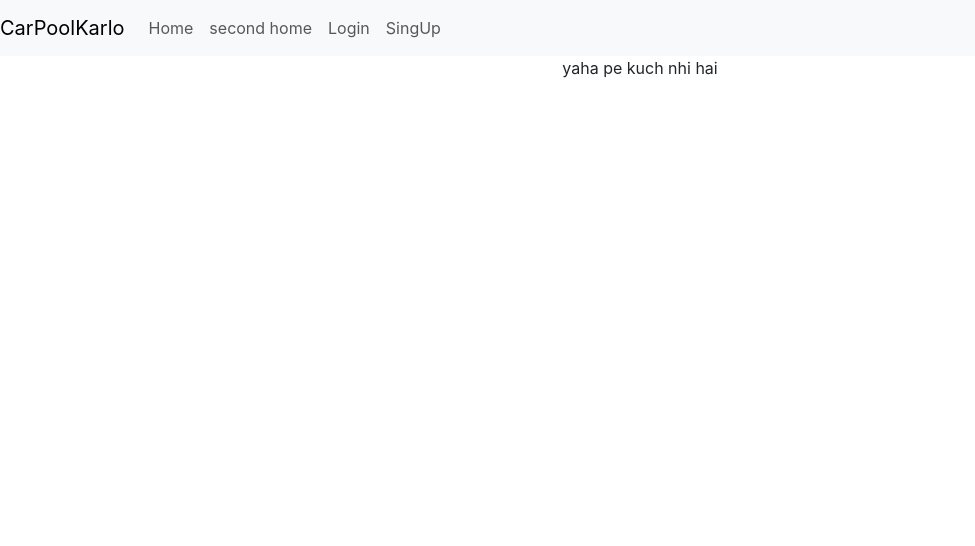
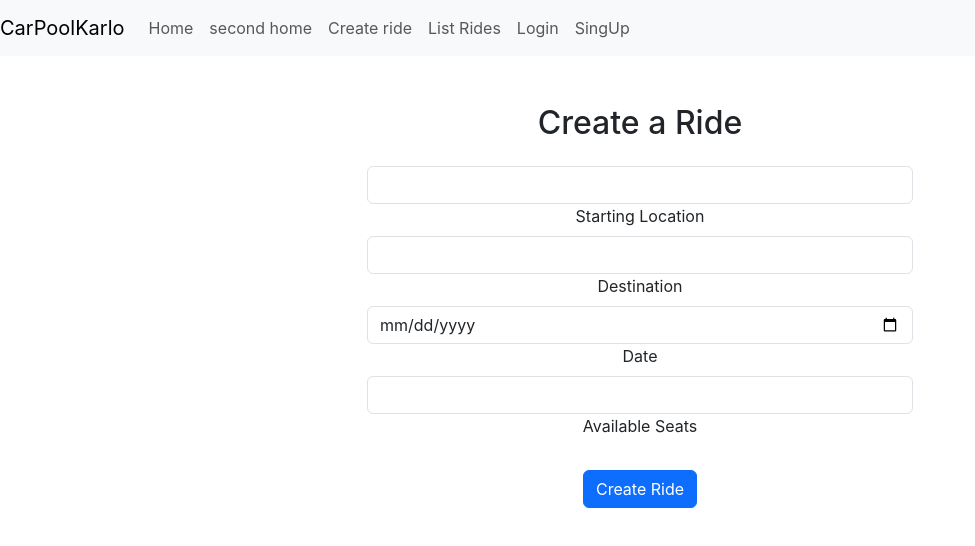
Before and after one commit to prateeksrivastav2/Car_pooling_frontend, a React (Create React App) app: page /create-ride in a window 1280 px wide. Shown: the top 546 px of the page, without its empty margins (0-975 px from the left). Built offline with nearby package versions, Linux system fonts and the light colour scheme.

Commit message:
ride added

```diff
--- a/src/App.js
+++ b/src/App.js
@@ -1,11 +1,13 @@
+// App.js
 import React from 'react';
 import './App.css';
 import Navbar from './components/Navbar';
 import 'bootstrap/dist/css/bootstrap.min.css';
-import { BrowserRouter as Router, Route, Routes } from "react-router-dom";
+import { BrowserRouter as Router, Route, Routes } from 'react-router-dom';
 import Login from './components/Login';
 import Signup from './components/Signup';
-
+import CreateRide from './components/CreateRideForm';
+import ListRides from './components/ListRides';
 
 function App() {
   return (
@@ -16,7 +18,9 @@ function App() {
           <Route exact path="/" element={<>This is home page</>} />
           <Route exact path="/home" element={<>This is second home page</>} />
           <Route exact path="/login" element={<Login />} />
-            <Route exact path="/signup" element={<Signup/>} />
+          <Route exact path="/signup" element={<Signup />} />
+          <Route exact path="/create-ride" element={<CreateRide />} />
+          <Route exact path="/list-rides" element={<ListRides />} />
           <Route exact path="*" element={<>yaha pe kuch nhi hai</>} />
         </Routes>
       </Router>
--- /dev/null
+++ b/src/components/CreateRideForm.js
@@ -0,0 +1,86 @@
+// components/CreateRide.js
+import React, { useState } from 'react';
+import { MDBContainer, MDBRow, MDBCol, MDBInput, MDBBtn } from 'mdb-react-ui-kit';
+import axios from 'axios';
+
+const CreateRide = () => {
+  const [startingLocation, setStartingLocation] = useState('');
+  const [destination, setDestination] = useState('');
+  const [date, setDate] = useState('');
+  const [availableSeats, setAvailableSeats] = useState('');
+
+  const handleCreateRide = async () => {
+    try {
+      // Fetch user email from localStorage
+      const userEmail = localStorage.getItem('email');
+
+      const response = await axios.post('http://localhost:3000/rides/create', {
+        startingLocation,
+        destination,
+        date,
+        availableSeats,
+        userEmail, // Send user email to the backend
+      });
+
+      if (response.data) {
+        console.log('Ride created successfully:', response.data);
+        // You can redirect or update state accordingly
+      }
+    } catch (error) {
+      console.error('Error creating ride:', error);
+      // Handle error, show an alert, etc.
+    }
+  };
+
+  return (
+    <MDBContainer>
+      <MDBRow className="mt-5">
+        <MDBCol md="6" className="mx-auto">
+          <form>
+            <h2 className="text-center mb-4">Create a Ride</h2>
+
+            <MDBInput
+              label="Starting Location"
+              id="startingLocation"
+              type="text"
+              value={startingLocation}
+              onChange={(e) => setStartingLocation(e.target.value)}
+            />
+
+            <MDBInput
+              label="Destination"
+              id="destination"
+              type="text"
+              value={destination}
+              onChange={(e) => setDestination(e.target.value)}
+            />
+
+            <MDBInput
+              label="Date"
+              id="date"
+              type="date"
+              value={date}
+              onChange={(e) => setDate(e.target.value)}
+            />
+
+            <MDBInput
+              label="Available Seats"
+              id="availableSeats"
+              type="number"
+              value={availableSeats}
+              onChange={(e) => setAvailableSeats(e.target.value)}
+            />
+
+            <div className="text-center mt-4">
+              <MDBBtn color="primary" onClick={handleCreateRide}>
+                Create Ride
+              </MDBBtn>
+            </div>
+          </form>
+        </MDBCol>
+      </MDBRow>
+    </MDBContainer>
+  );
+};
+
+export default CreateRide;
--- /dev/null
+++ b/src/components/ListRides.js
@@ -0,0 +1,41 @@
+   // components/ListRides.js
+   import React, { useState, useEffect } from 'react';
+   import axios from 'axios';
+
+   const ListRides = () => {
+     const [rides, setRides] = useState([]);
+
+     useEffect(() => {
+       const fetchRides = async () => {
+         try {
+           const response = await axios.get('http://localhost:3000/rides/list');
+           setRides(response.data);
+         } catch (error) {
+           console.error('Error fetching rides:', error);
+           // Handle error, show an alert, etc.
+         }
+       };
+
+       fetchRides();
+     }, []); // Runs once when the component mounts
+
+     return (
+       <div>
+         <h2>Available Rides</h2>
+         <ul>
+          {rides.length === 0 && "no rides available right now "}
+           {rides.map((ride) => (
+             <li key={ride._id}>
+               <strong>Driver: {ride.driver.name}</strong>
+               <p>Starting Location: {ride.startingLocation}</p>
+               <p>Destination: {ride.destination}</p>
+               <p>Date: {new Date(ride.date).toLocaleDateString()}</p>
+               <p>Available Seats: {ride.availableSeats}</p>
+             </li>
+           ))}
+         </ul>
+       </div>
+     );
+   };
+
+   export default ListRides;
--- a/src/components/Navbar.js
+++ b/src/components/Navbar.js
@@ -19,6 +19,16 @@ const Navbar = () => {
             </Link>
           </li>
           <li className="nav-item">
+            <Link className="nav-link" to="/create-ride">
+              Create ride
+            </Link>
+          </li>
+          <li className="nav-item">
+            <Link className="nav-link" to="/list-rides">
+              List Rides
+            </Link>
+          </li>
+          <li className="nav-item">
             <Link className="nav-link" to="/login">
                 Login
             </Link>
--- a/src/components/Signup.js
+++ b/src/components/Signup.js
@@ -1,4 +1,4 @@
-import React, { useState } from 'react';
+import React, { useState } from "react";
 import {
   MDBBtn,
   MDBContainer,
@@ -7,23 +7,23 @@ import {
   MDBCard,
   MDBCardBody,
   MDBInput,
-  MDBIcon
-} from 'mdb-react-ui-kit';
-import { Link, useNavigate } from 'react-router-dom';
+  MDBIcon,
+} from "mdb-react-ui-kit";
+import { Link, useNavigate } from "react-router-dom";
 import "../styles/Login.css";
 
 function SignUp() {
-  const [username, setUsername] = useState(''); // Add username state
-  const [email, setEmail] = useState('');
-  const [password, setPassword] = useState('');
+  const [username, setUsername] = useState(""); // Add username state
+  const [email, setEmail] = useState("");
+  const [password, setPassword] = useState("");
   const navigate = useNavigate();
 
   const handleSignUp = async () => {
     try {
-      const response = await fetch('http://localhost:3000/auth/signup', {
-        method: 'POST',
+      const response = await fetch("http://localhost:3000/auth/signup", {
+        method: "POST",
         headers: {
-          'Content-Type': 'application/json',
+          "Content-Type": "application/json",
         },
         body: JSON.stringify({
           username: username,
@@ -35,84 +35,111 @@ function SignUp() {
       if (response.ok) {
         // Registration successful
         const data = await response.json();
-        console.log('Registration successful:', data);
+        console.log("Registration successful:", data);
 
         // You can redirect to the login page or any other page as needed
-        navigate('/login');
+        navigate("/login");
       } else {
         // Registration failed, handle the error
         const errorData = await response.json();
-        console.error('Registration failed:', errorData);
+        console.error("Registration failed:", errorData);
 
         // Show a prompt for registration failure
-        alert('Registration failed. Please try again.');
+        alert("Registration failed. Please try again.");
       }
     } catch (error) {
-      console.error('Error during registration:', error);
+      console.error("Error during registration:", error);
 
       // Show a prompt for registration failure
-      alert('An error occurred during registration. Please try again.');
+      alert("An error occurred during registration. Please try again.");
     }
   };
 
   return (
     <div className="main">
       <MDBContainer fluid>
-        <MDBRow className='d-flex justify-content-center align-items-center h-100'>
-          <MDBCol col='12'>
-            <MDBCard className='bg-dark text-white my-5 mx-auto' style={{borderRadius: '1rem', maxWidth: '400px'}}>
-              <MDBCardBody className='p-5 d-flex flex-column align-items-center mx-auto w-100'>
+        <MDBRow className="d-flex justify-content-center align-items-center h-100">
+          <MDBCol col="12">
+            <MDBCard
+              className="bg-dark text-white my-5 mx-auto"
+              style={{ borderRadius: "1rem", maxWidth: "400px" }}
+            >
+              <MDBCardBody className="p-5 d-flex flex-column align-items-center mx-auto w-100">
                 <h2 className="fw-bold mb-2 text-uppercase">Sign Up</h2>
-                <p className="text-white-50 mb-5">Please register your username, email, and password!</p>
+                <p className="text-white-50 mb-5">
+                  Please register your username, email, and password!
+                </p>
                 <MDBInput
-                  wrapperClass='mb-4 mx-5 w-100'
-                  labelClass='text-white'
-                  label='Username'
-                  id='formControlLg'
-                  type='text'
+                  wrapperClass="mb-4 mx-5 w-100"
+                  labelClass="text-white"
+                  label="Username"
+                  id="formControlLg"
+                  type="text"
                   size="lg"
                   value={username}
                   onChange={(e) => setUsername(e.target.value)}
                   required
                 />
                 <MDBInput
-                  wrapperClass='mb-4 mx-5 w-100'
-                  labelClass='text-white'
-                  label='Email address'
-                  id='formControlLg'
-                  type='email'
+                  wrapperClass="mb-4 mx-5 w-100"
+                  labelClass="text-white"
+                  label="Email address"
+                  id="formControlLg"
+                  type="email"
                   size="lg"
                   value={email}
                   onChange={(e) => setEmail(e.target.value)}
                   required
                 />
                 <MDBInput
-                  wrapperClass='mb-4 mx-5 w-100'
-                  labelClass='text-white'
-                  label='Password'
-                  id='formControlLg'
-                  type='password'
+                  wrapperClass="mb-4 mx-5 w-100"
+                  labelClass="text-white"
+                  label="Password"
+                  id="formControlLg"
+                  type="password"
                   size="lg"
                   value={password}
                   onChange={(e) => setPassword(e.target.value)}
                   required
                 />
-                <MDBBtn onClick={handleSignUp} outline className='mx-2 px-5' color='white' size='lg'>
-                  Sign Up
-                </MDBBtn>
-                <div className='d-flex flex-row mt-3 mb-5'>
-                  <MDBBtn tag='a' color='none' className='m-3' style={{ color: 'white' }}>
-                    <MDBIcon fab icon='facebook-f' size="lg"/>
+                <div className="white">
+                  <button onClick={handleSignUp}>
+                    <strong>Signup</strong>
+                  </button>
+                </div>
+                <div className="d-flex flex-row mt-3 mb-5">
+                  <MDBBtn
+                    tag="a"
+                    color="none"
+                    className="m-3"
+                    style={{ color: "white" }}
+                  >
+                    <MDBIcon fab icon="facebook-f" size="lg" />
                   </MDBBtn>
-                  <MDBBtn tag='a' color='none' className='m-3' style={{ color: 'white' }}>
-                    <MDBIcon fab icon='twitter' size="lg"/>
+                  <MDBBtn
+                    tag="a"
+                    color="none"
+                    className="m-3"
+                    style={{ color: "white" }}
+                  >
+                    <MDBIcon fab icon="twitter" size="lg" />
                   </MDBBtn>
-                  <MDBBtn tag='a' color='none' className='m-3' style={{ color: 'white' }}>
-                    <MDBIcon fab icon='google' size="lg"/>
+                  <MDBBtn
+                    tag="a"
+                    color="none"
+                    className="m-3"
+                    style={{ color: "white" }}
+                  >
+                    <MDBIcon fab icon="google" size="lg" />
                   </MDBBtn>
                 </div>
                 <div>
-                  <p className="mb-0">Already have an account? <Link to="/login" className="text-white-50 fw-bold">Login</Link></p>
+                  <p className="mb-0">
+                    Already have an account?{" "}
+                    <Link to="/login" className="text-white-50 fw-bold">
+                      Login
+                    </Link>
+                  </p>
                 </div>
               </MDBCardBody>
             </MDBCard>
```
Lines whose indentation alone changed are shown as unchanged.
